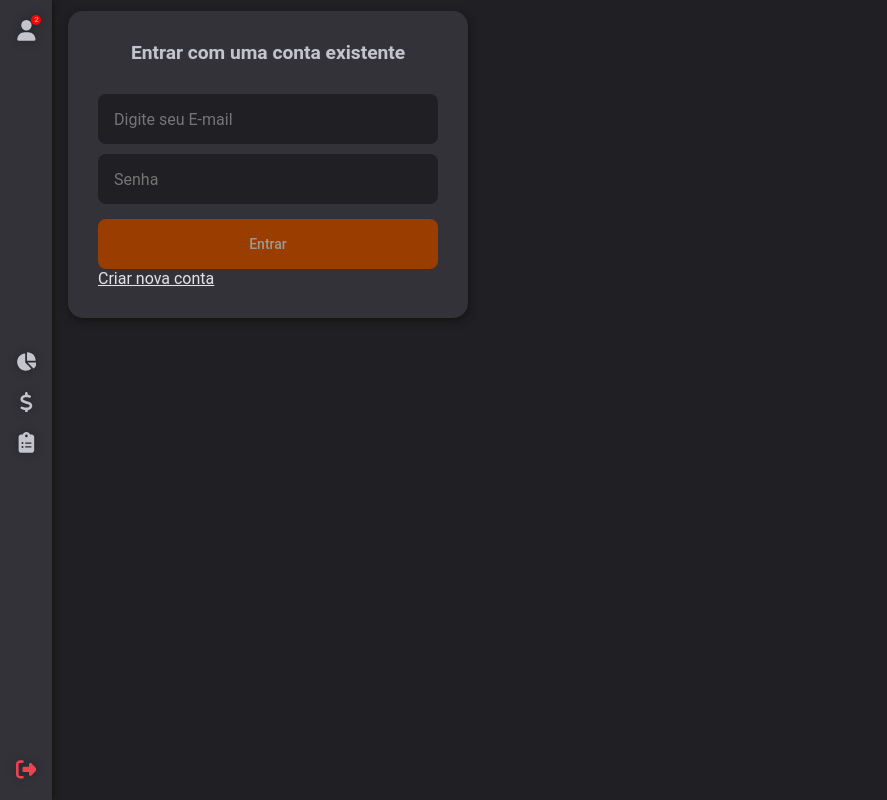
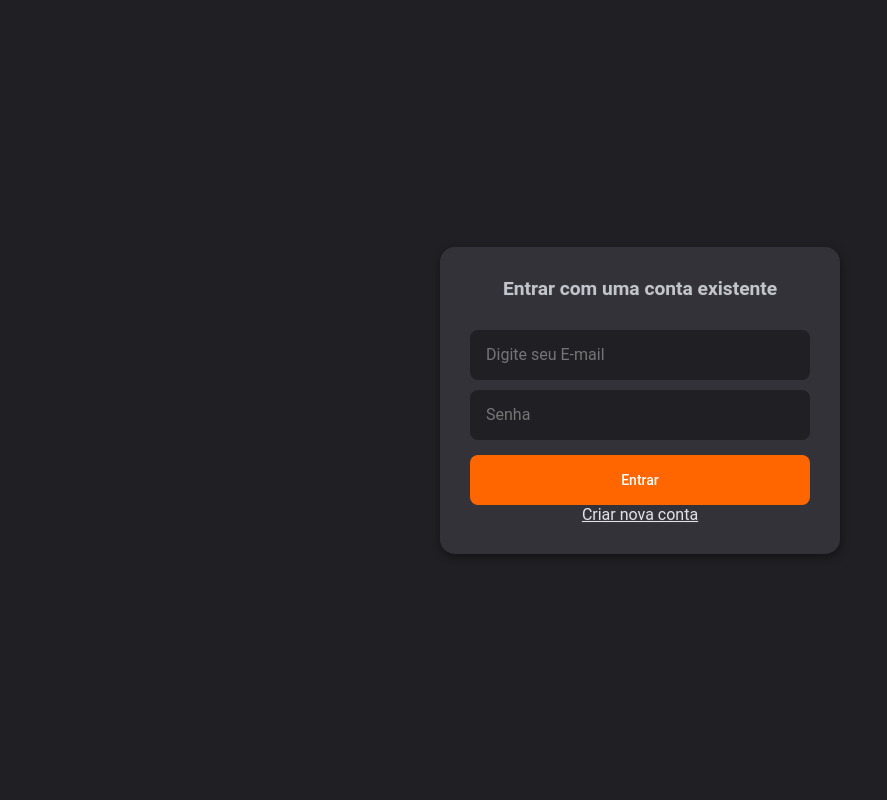
Before and after one commit to VictorCoded/teste_visual_mix, a Next.js app in the folder frontend/: page /login in a window 1280 px wide. Shown: the whole page, without its empty margins (0-887 px from the left). Built offline with nearby package versions, Linux system fonts and the light colour scheme.

Commit message:
:lipstick: [FEAT] - Adicionando layout diferente para a página de login/createAccount.

```diff
--- a/frontend/pages/_app.tsx
+++ b/frontend/pages/_app.tsx
@@ -2,14 +2,20 @@ import '../styles/globals.scss'
 import type { AppProps } from 'next/app'
 import { config } from '@fortawesome/fontawesome-svg-core'
 import { Sidebar } from '../src/layout/Sidebar'
+import { useRouter } from 'next/router'
 
 config.autoAddCss = false
 
 function MyApp({ Component, pageProps }: AppProps) {
+  const router = useRouter()
+  const restrictLayout =
+    router.route !== '/login' && router.route !== '/createAccount'
+
   return (
     <div className="wrapper">
-      <Sidebar />
-      <main className="screensContainer">
+      {restrictLayout && <Sidebar />}
+
+      <main className={restrictLayout ? 'screensContainer' : 'loginContainer'}>
         <Component {...pageProps} />
       </main>
     </div>
--- a/frontend/src/layout/Sidebar/index.tsx
+++ b/frontend/src/layout/Sidebar/index.tsx
@@ -6,6 +6,10 @@ import { menuOptions } from './menuOptions'
 
 export function Sidebar() {
   const router = useRouter()
+
+  function logout() {
+    router.push('/login')
+  }
 
   return (
     <aside className={style.sidebarContainer}>
@@ -37,6 +41,9 @@ export function Sidebar() {
         className={style.logoutButton}
         title="Sair"
         icon={faRightFromBracket}
+        onClick={() => {
+          logout()
+        }}
       />
     </aside>
   )
--- a/frontend/src/screens/CreateAccount/CreateAccount.module.scss
+++ b/frontend/src/screens/CreateAccount/CreateAccount.module.scss
@@ -6,6 +6,7 @@
 
   display: flex;
   flex-direction: column;
+  text-align: center;
 
   box-shadow: 1px 3px 10px rgba(0, 0, 0, 0.42);
   background: $gray-color-400;
--- a/frontend/src/screens/CreateAccount/index.tsx
+++ b/frontend/src/screens/CreateAccount/index.tsx
@@ -1,7 +1,7 @@
+import style from './CreateAccount.module.scss'
 import Link from 'next/link'
-import React, { useState } from 'react'
-import style from './CreateAccount.module.scss'
-import { usersService } from '@/src/services/usersService'
+import { useState } from 'react'
+import { usersService } from '../../services/usersService'
 
 export interface NewUser {
   name: string
--- a/frontend/src/screens/Login/Login.module.scss
+++ b/frontend/src/screens/Login/Login.module.scss
@@ -6,6 +6,7 @@
 
   display: flex;
   flex-direction: column;
+  text-align: center;
 
   box-shadow: 1px 3px 10px rgba(0, 0, 0, 0.42);
   background: $gray-color-400;
--- a/frontend/src/screens/Login/index.tsx
+++ b/frontend/src/screens/Login/index.tsx
@@ -1,5 +1,5 @@
+import style from './Login.module.scss'
 import Link from 'next/link'
-import style from './Login.module.scss'
 import { useState } from 'react'
 import { usersService } from '../../services/usersService'
 import { useRouter } from 'next/router'
@@ -43,9 +43,7 @@ export function Login() {
             setPassword(event.target.value)
           }}
         />
-        <button disabled={!email && !password} type="submit">
-          Entrar
-        </button>
+        <button type="submit">Entrar</button>
       </form>
 
       <Link href="/createAccount" className={style.createAccountLink}>
--- a/frontend/styles/globals.scss
+++ b/frontend/styles/globals.scss
@@ -32,6 +32,13 @@ body {
   padding: 0.7rem 1rem;
 }
 
+.loginContainer{
+  flex: 1;
+  display: flex;
+  align-items: center;
+  justify-content: center;
+}
+
 a {
   color: $gray-color-100;
 }
```
